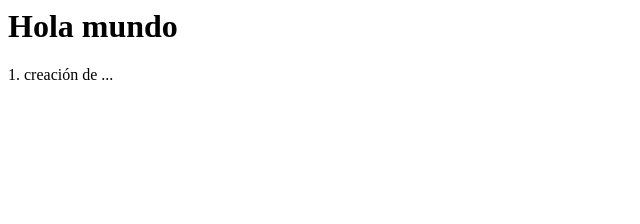
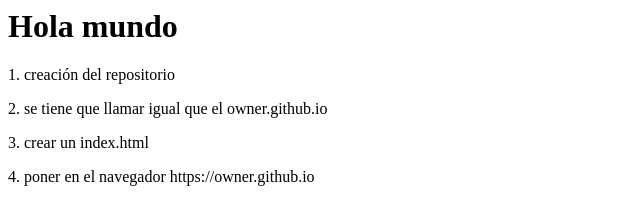
Before and after one commit to Kyreeniaa0403/kyreeniaa0403.github.io, a plain HTML site: page explicacion.html in a window 1280 px wide. Shown: the whole page, without its empty margins (0-640 px from the left). Drawn offline with Linux system fonts and the light colour scheme.

Commit message:
Update explicacion.html

```diff
--- a/explicacion.html
+++ b/explicacion.html
@@ -4,6 +4,9 @@
   </head>
    <body>
      <h1>Hola mundo</h1>
-     <p>1. creación de ...
+     <p>1. creación del repositorio</p>
+     <p>2. se tiene que llamar igual que el owner.github.io</p>
+     <p>3. crear un index.html</p>
+     <p>4. poner en el navegador https://owner.github.io</p>
    </body>
 </html>
```
